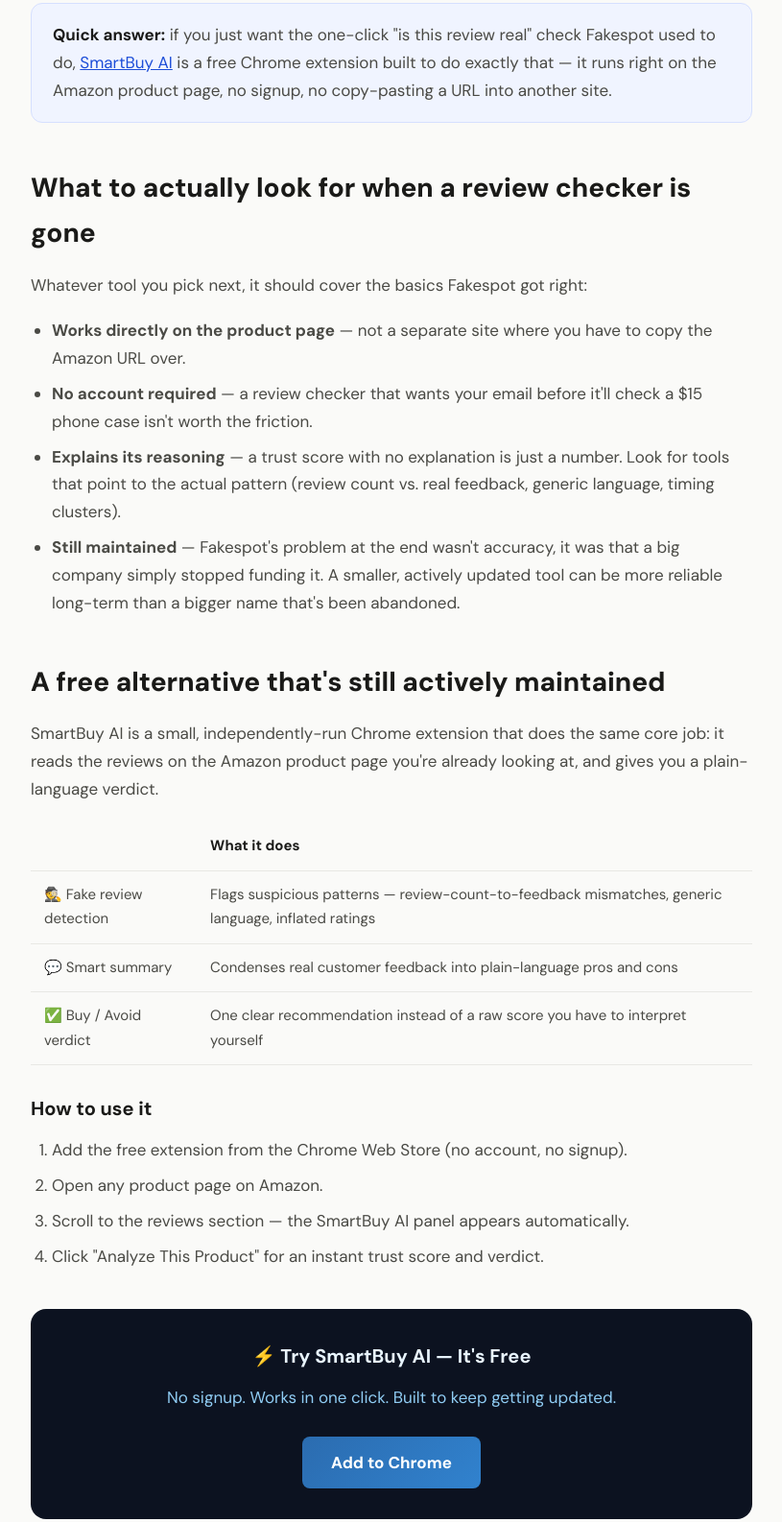
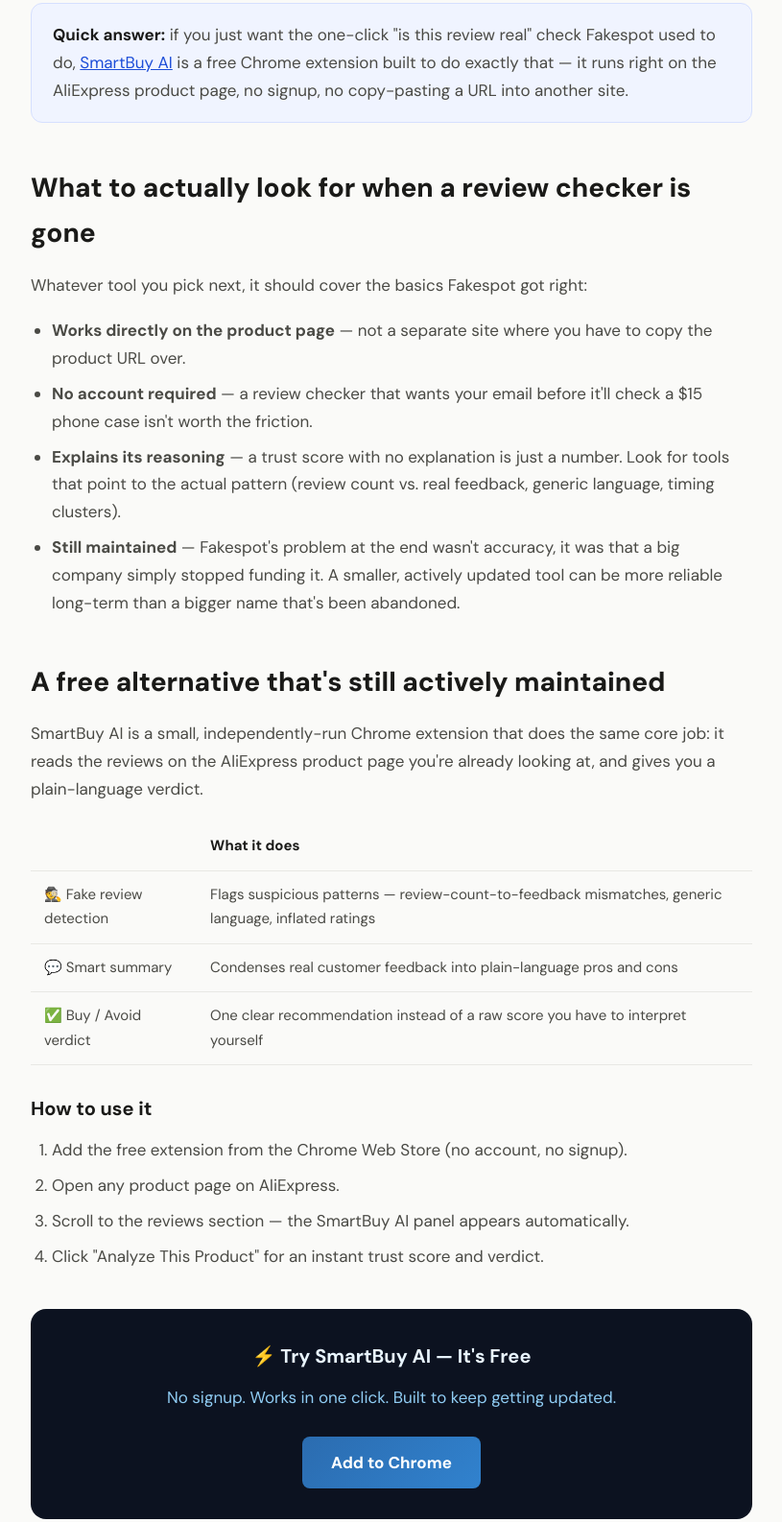
Before and after one commit to almi2409/smartbuyai, a plain HTML site: page blog-fakespot-shutdown.html in a window 1280 px wide. Shown: the part 812-2398 px from the top of the page at 96% size, without its empty margins (232-1047 px from the left). Drawn offline with Linux system fonts and the light colour scheme.

Commit message:
Fakespot article: describe AliExpress version and Admitad disclosure
Co-Authored-By: Claude Opus 5.5 <noreply@anthropic.com>
Claude-Session: https://claude.ai/code/session_01MrbCUZKCfNeaLc2rnavcYr

```diff
--- a/blog-fakespot-shutdown.html
+++ b/blog-fakespot-shutdown.html
@@ -4,7 +4,7 @@
 <meta charset="UTF-8">
 <meta name="viewport" content="width=device-width, initial-scale=1.0">
 <title>Fakespot Is Gone — What to Use Instead in 2026 (Free Chrome Extension)</title>
-<meta name="description" content="Mozilla shut down Fakespot in 2025. Here's what actually happened, and a free Chrome extension that still checks Amazon reviews for fakes in one click.">
+<meta name="description" content="Mozilla shut down Fakespot in 2025. Here's what actually happened, and a free Chrome extension that checks AliExpress reviews for fakes in one click.">
 <meta name="keywords" content="fakespot shut down, fakespot alternative, fakespot not working, amazon review checker 2026, is fakespot down">
 <link rel="preconnect" href="https://fonts.googleapis.com">
 <link href="https://fonts.googleapis.com/css2?family=DM+Sans:wght@400;500;700;800&display=swap" rel="stylesheet">
@@ -139,20 +139,20 @@
     <p>If you had it installed, it may still show up in your browser, but it's no longer receiving updates or analyzing anything reliably — which is why so many people are searching for what to use in its place.</p>
 
     <div class="callout">
-      <strong>Quick answer:</strong> if you just want the one-click "is this review real" check Fakespot used to do, <a href="#smartbuy">SmartBuy AI</a> is a free Chrome extension built to do exactly that — it runs right on the Amazon product page, no signup, no copy-pasting a URL into another site.
+      <strong>Quick answer:</strong> if you just want the one-click "is this review real" check Fakespot used to do, <a href="#smartbuy">SmartBuy AI</a> is a free Chrome extension built to do exactly that — it runs right on the AliExpress product page, no signup, no copy-pasting a URL into another site.
     </div>
 
     <h2>What to actually look for when a review checker is gone</h2>
     <p>Whatever tool you pick next, it should cover the basics Fakespot got right:</p>
     <ul>
-      <li><strong>Works directly on the product page</strong> — not a separate site where you have to copy the Amazon URL over.</li>
+      <li><strong>Works directly on the product page</strong> — not a separate site where you have to copy the product URL over.</li>
       <li><strong>No account required</strong> — a review checker that wants your email before it'll check a $15 phone case isn't worth the friction.</li>
       <li><strong>Explains its reasoning</strong> — a trust score with no explanation is just a number. Look for tools that point to the actual pattern (review count vs. real feedback, generic language, timing clusters).</li>
       <li><strong>Still maintained</strong> — Fakespot's problem at the end wasn't accuracy, it was that a big company simply stopped funding it. A smaller, actively updated tool can be more reliable long-term than a bigger name that's been abandoned.</li>
     </ul>
 
     <h2 id="smartbuy">A free alternative that's still actively maintained</h2>
-    <p>SmartBuy AI is a small, independently-run Chrome extension that does the same core job: it reads the reviews on the Amazon product page you're already looking at, and gives you a plain-language verdict.</p>
+    <p>SmartBuy AI is a small, independently-run Chrome extension that does the same core job: it reads the reviews on the AliExpress product page you're already looking at, and gives you a plain-language verdict.</p>
 
     <table>
       <tr><th></th><th>What it does</th></tr>
@@ -164,7 +164,7 @@
     <h3>How to use it</h3>
     <ol>
       <li>Add the free extension from the Chrome Web Store (no account, no signup).</li>
-      <li>Open any product page on Amazon.</li>
+      <li>Open any product page on AliExpress.</li>
       <li>Scroll to the reviews section — the SmartBuy AI panel appears automatically.</li>
       <li>Click "Analyze This Product" for an instant trust score and verdict.</li>
     </ol>
@@ -183,8 +183,8 @@
     <h3>Do I need to uninstall Fakespot first?</h3>
     <p>No — you can simply add a different extension alongside it, or remove Fakespot from your browser's extensions page if it's no longer doing anything useful.</p>
 
-    <h3>Is SmartBuy AI affiliated with Amazon or Mozilla?</h3>
-    <p>No. It's an independent tool. It participates in the Amazon Associates affiliate programme, which is disclosed in the extension itself — that has no effect on the analysis it gives you.</p>
+    <h3>Is SmartBuy AI affiliated with AliExpress or Mozilla?</h3>
+    <p>No. It's an independent tool. When a real AliExpress coupon exists and you click “Activate deal”, it may earn a small commission through the Admitad affiliate network, at no cost to you. This is disclosed in the extension itself and has no effect on the analysis it gives you.</p>
 
   </article>
 </div>
```
